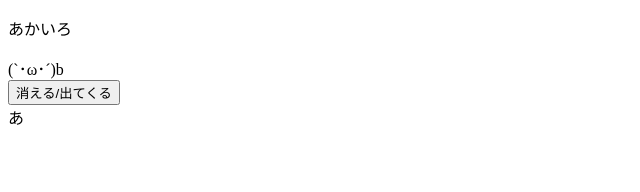
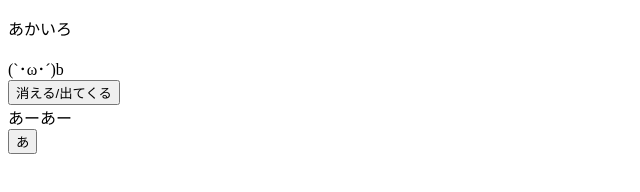
Before and after one commit to AirpChinpam/web2-2, a plain HTML site: page index.html in a window 1280 px wide. Shown: the whole page, without its empty margins (0-640 px from the left). Drawn offline with nearby package versions, Linux system fonts and the light colour scheme.

Commit message:
Update index.html

```diff
--- a/index.html
+++ b/index.html
@@ -23,7 +23,7 @@
       <p>あかいろ</p>
       <div id="target">(`･ω･´)b</div>
       <button id="toggle">消える/出てくる</button>
-      <div id="target2>あーあー</div>
+      <div id="target2">あーあー</div>
                <button id="#id">あ</button>
 
     </body>
```
